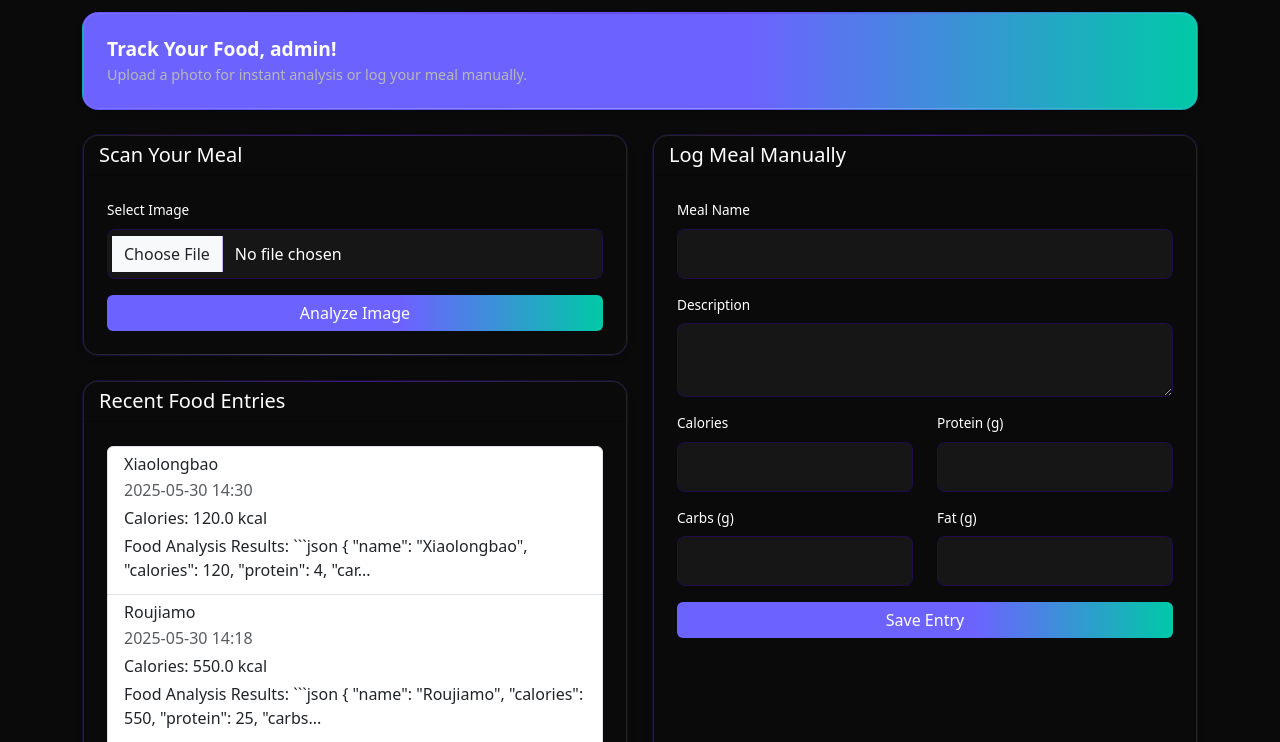
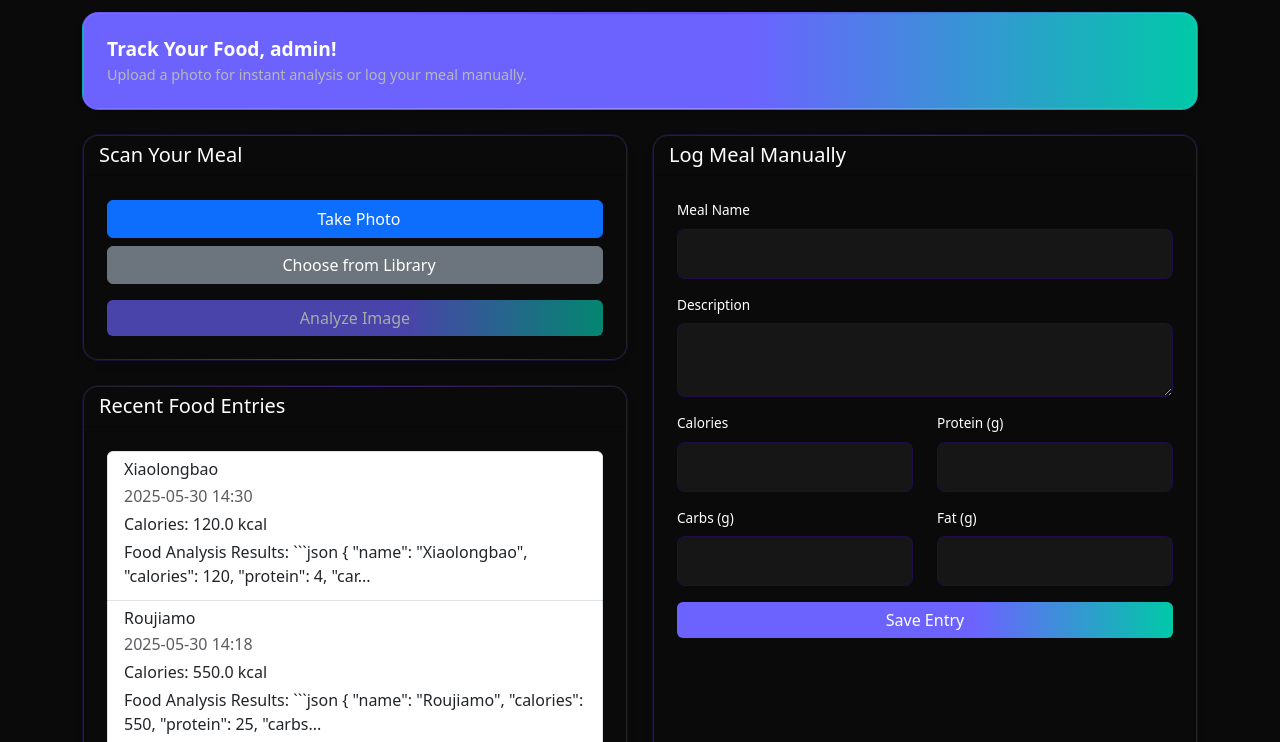
Before and after one commit to tiandy8/proyek_flask_kalori, a Flask app: page /track-meal in a window 1280 px wide. Shown: the part 151-893 px from the top of the page. Run offline with Flask 3, Linux system fonts and the light colour scheme; a user stored in the database is signed in; parts of the project's set-up code (start-up, migrations or seed data) failed here and were passed over; some libraries are stand-ins or nearby versions.

Commit message:
not kinda final

```diff
--- a/app.py
+++ b/app.py
@@ -8,7 +8,8 @@ from werkzeug.security import generate_password_hash, check_password_hash
 from datetime import datetime, timedelta
 from chatbot import get_chat_response, analyze_food_image
 from flask_migrate import Migrate
-import json, re
+import json, re, os
+from werkzeug.utils import secure_filename
 
 app = Flask(__name__)
 app.config.from_object(Config)
@@ -301,11 +302,22 @@ def analyze_food_image_route():
         return jsonify({"error": "No selected file"}), 400
 
     try:
-        # Read the image file
-        image_data = image_file.read()
+        # Generate a unique filename
+        filename = secure_filename(image_file.filename)
+        timestamp = datetime.utcnow().strftime('%Y%m%d_%H%M%S')
+        unique_filename = f"{timestamp}_{filename}"
+
+        # Save the image file
+        image_path = os.path.join('static', 'uploads', unique_filename)
+        image_file.save(image_path)
+
+        # Read the image file for analysis
+        with open(image_path, 'rb') as f:
+            image_data = f.read()
 
         # Check if the file is actually an image
         if not image_file.content_type.startswith('image/'):
+            os.remove(image_path)  # Delete the file if it's not an image
             return jsonify({"error": "File must be an image"}), 400
 
         # Analyze the image using Llama 4 Maverick
@@ -339,7 +351,7 @@ def analyze_food_image_route():
             fat=fat,
             date=datetime.utcnow(),
             description=None,
-            image_filename=image_file.filename,
+            image_filename=unique_filename,
             image_analysis=analysis_result
         )
         db.session.add(new_entry)
@@ -360,6 +372,9 @@ def analyze_food_image_route():
         })
     except Exception as e:
         print(f"Error processing image: {e}")
+        # Clean up the image file if it was saved
+        if 'image_path' in locals() and os.path.exists(image_path):
+            os.remove(image_path)
         db.session.rollback()
         return jsonify({"error": f"Error processing image: {str(e)}"}), 500
 
--- a/templates/analyze_food.html
+++ b/templates/analyze_food.html
@@ -23,15 +23,22 @@
                 <div class="card-body">
                     <form id="imageUploadForm" enctype="multipart/form-data">
                         <div class="mb-3">
-                            <label for="foodImage" class="form-label">Select Image</label>
-                            <input type="file" class="form-control" id="foodImage" name="image" accept="image/*" required>
+                            <div class="d-grid gap-2">
+                                <button type="button" class="btn btn-primary" id="takePhotoBtn">
+                                    <i class="fas fa-camera me-2"></i>Take Photo
+                                </button>
+                                <button type="button" class="btn btn-secondary" id="chooseFromLibraryBtn">
+                                    <i class="fas fa-images me-2"></i>Choose from Library
+                                </button>
+                            </div>
+                            <input type="file" class="form-control d-none" id="foodImage" name="image" accept="image/*" capture="environment">
                         </div>
                         <div id="imagePreview" class="mb-3 d-none">
                             <img src="" alt="Preview" class="img-fluid rounded">
                         </div>
                         <div id="uploadStatus" class="alert d-none"></div>
                         <div id="loadingSpinner" class="spinner d-none"></div>
-                        <button type="button" class="btn calai-btn-gradient w-100" id="uploadButton">Analyze Image</button>
+                        <button type="button" class="btn calai-btn-gradient w-100" id="uploadButton" disabled>Analyze Image</button>
                     </form>
                 </div>
             </div>
@@ -129,18 +136,44 @@
     background: linear-gradient(90deg, #00C9A7 60%, #6C63FF 100%) !important;
     color: #fff !important;
 }
+.spinner {
+    width: 40px;
+    height: 40px;
+    margin: 20px auto;
+    border: 4px solid #f3f3f3;
+    border-top: 4px solid #6C63FF;
+    border-radius: 50%;
+    animation: spin 1s linear infinite;
+}
+@keyframes spin {
+    0% { transform: rotate(0deg); }
+    100% { transform: rotate(360deg); }
+}
 </style>
 {% endblock %}
 
 {% block scripts %}
 <script>
 document.addEventListener('DOMContentLoaded', function() {
-    // Image Upload Preview
     const foodImage = document.getElementById('foodImage');
     const imagePreview = document.getElementById('imagePreview');
     const previewImg = imagePreview.querySelector('img');
     const uploadStatus = document.getElementById('uploadStatus');
     const uploadButton = document.getElementById('uploadButton');
+    const takePhotoBtn = document.getElementById('takePhotoBtn');
+    const chooseFromLibraryBtn = document.getElementById('chooseFromLibraryBtn');
+
+    // Take photo button click handler
+    takePhotoBtn.addEventListener('click', function() {
+        foodImage.setAttribute('capture', 'environment');
+        foodImage.click();
+    });
+
+    // Choose from library button click handler
+    chooseFromLibraryBtn.addEventListener('click', function() {
+        foodImage.removeAttribute('capture');
+        foodImage.click();
+    });
 
     foodImage.addEventListener('change', function() {
         if (this.files && this.files[0]) {
@@ -150,6 +183,7 @@ document.addEventListener('DOMContentLoaded', function() {
             if (!file.type.startsWith('image/')) {
                 showStatus('Please select an image file', 'warning');
                 this.value = '';
+                uploadButton.disabled = true;
                 return;
             }
 
@@ -157,6 +191,7 @@ document.addEventListener('DOMContentLoaded', function() {
             if (file.size > 5 * 1024 * 1024) {
                 showStatus('Image size should be less than 5MB', 'warning');
                 this.value = '';
+                uploadButton.disabled = true;
                 return;
             }
 
@@ -165,6 +200,7 @@ document.addEventListener('DOMContentLoaded', function() {
                 previewImg.src = e.target.result;
                 imagePreview.classList.remove('d-none');
                 uploadStatus.classList.add('d-none');
+                uploadButton.disabled = false;
             }
             reader.readAsDataURL(file);
         }
@@ -184,6 +220,7 @@ document.addEventListener('DOMContentLoaded', function() {
 
         uploadButton.disabled = true;
         showStatus('Analyzing image...', 'info');
+        document.getElementById('loadingSpinner').classList.remove('d-none');
 
         try {
             const response = await fetch('/analyze_food_image', {
@@ -201,12 +238,14 @@ document.addEventListener('DOMContentLoaded', function() {
                 }, 2000);
             } else {
                 showStatus(data.error || 'Error analyzing image', 'danger');
+                uploadButton.disabled = false;
             }
         } catch (error) {
             console.error('Error:', error);
             showStatus('Error uploading image. Please try again.', 'danger');
+            uploadButton.disabled = false;
         } finally {
-            uploadButton.disabled = false;
+            document.getElementById('loadingSpinner').classList.add('d-none');
         }
     });
 
```
Also changed, not shown: instance/kalora.db, static/uploads/20250530_142956_images.jpg (added).
